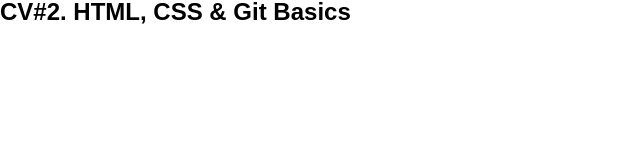
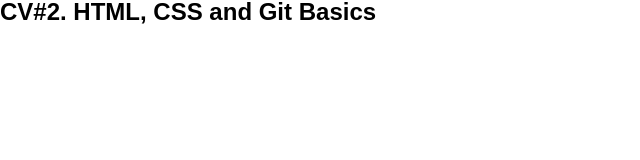
Before and after one commit to lesya-val/rsschool-cv, a plain HTML site: page index.html in a window 1280 px wide. Shown: the full height of the page, 0-640 px from the left. Drawn offline with Linux system fonts and the light colour scheme.

Commit message:
fix: remove an invalid sign &

```diff
--- a/index.html
+++ b/index.html
@@ -6,6 +6,6 @@
     <link rel="stylesheet" href="style.css">
 </head>
 <body>
-    <h1>CV#2. HTML, CSS & Git Basics</h1>
+    <h1>CV#2. HTML, CSS and Git Basics</h1>
 </body>
 </html>
```
